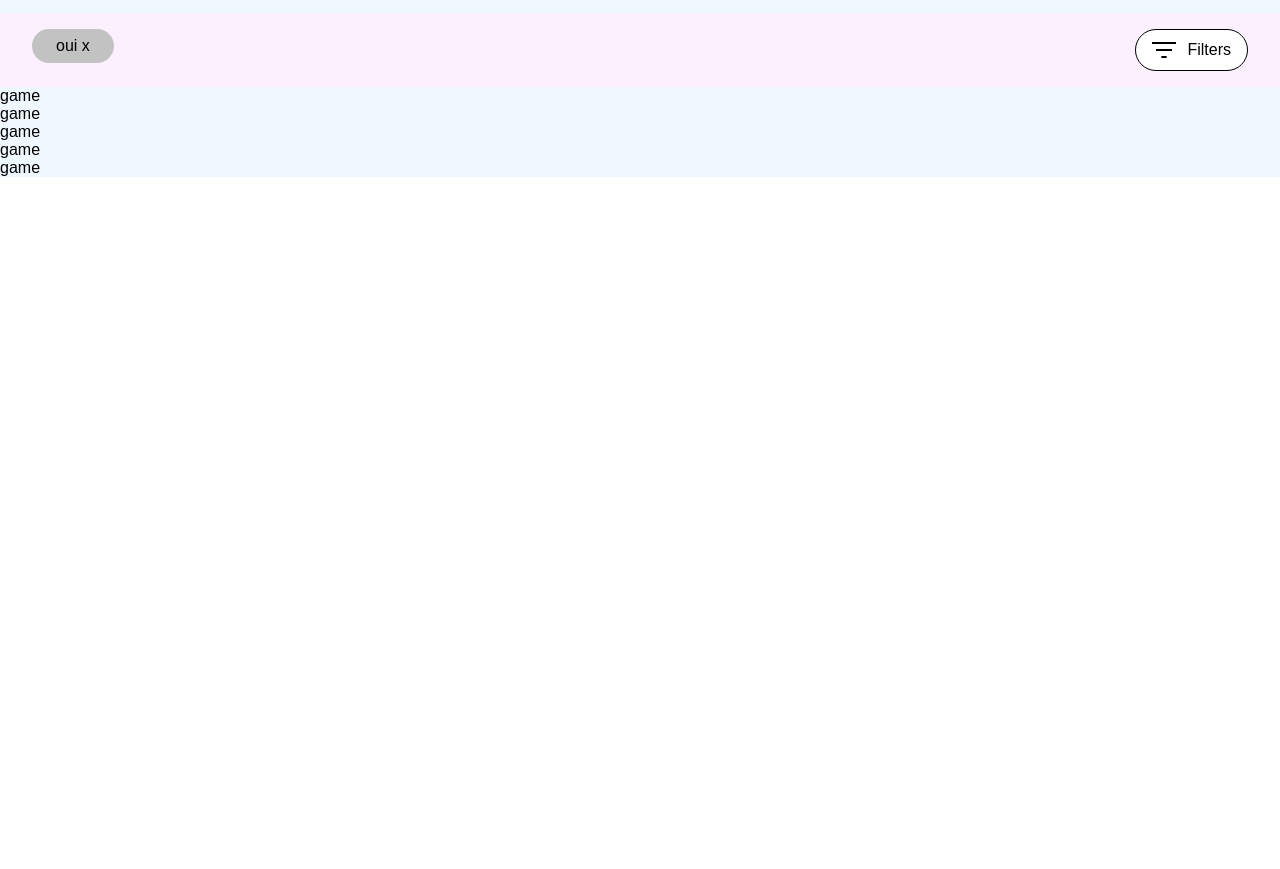
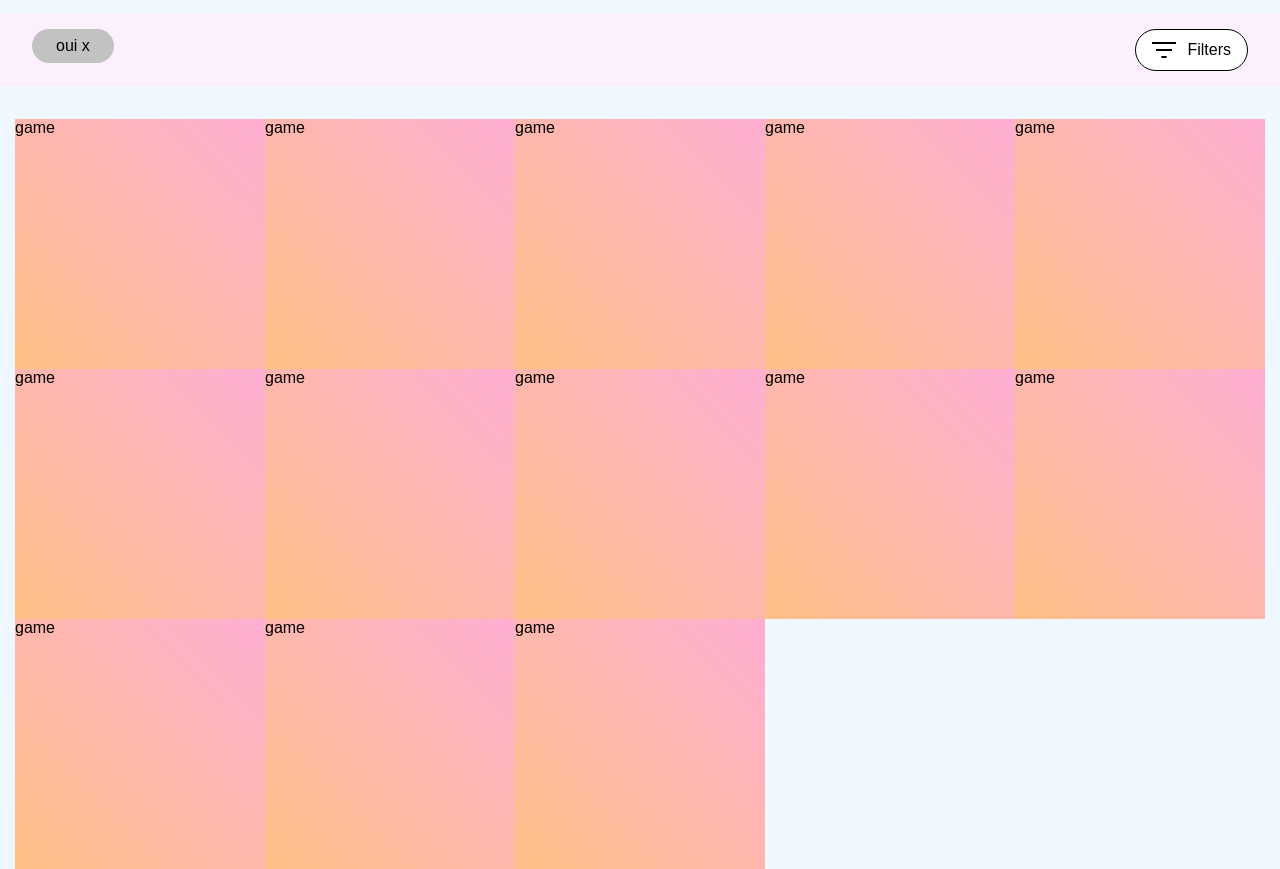
Before and after one commit to stoolwitch/my-videogames, a plain HTML site: page index2.html in a window 1280 px wide. Shown: the part 56-925 px from the top of the page. Before the commit the page ends 800 px from the top, so only its background shows below. Drawn offline with Linux system fonts and the light colour scheme.

Commit message:
minor temporary visual changes

```diff
--- a/index2.html
+++ b/index2.html
@@ -39,6 +39,30 @@
         <article class="game">
             game
         </article>
+        <article class="game">
+            game
+        </article>
+        <article class="game">
+            game
+        </article>
+        <article class="game">
+            game
+        </article>
+        <article class="game">
+            game
+        </article>
+        <article class="game">
+            game
+        </article>
+        <article class="game">
+            game
+        </article>
+        <article class="game">
+            game
+        </article>
+        <article class="game">
+            game
+        </article>
     </section>
     <nav id="filters">
         <button id="filterGenderButton" class="filterButton" onclick="expandCategory(event)"><p>Genders</p> <img src="media/svg/icons/expand_more.svg" alt=""></button>
--- a/style/style2.scss
+++ b/style/style2.scss
@@ -12,6 +12,7 @@
 body {
     display: grid;
     grid-template-columns: 2fr 1fr;
+    width: 100vw;
 }
 
 header {
@@ -78,6 +79,16 @@ header {
     grid-column-start: 1;
     grid-column-end: 3;
     background-color: aliceblue;
+    height: auto;
+    padding-top: 2rem;
+    display: grid;
+    grid-template-columns: repeat(auto-fit, minmax(250px, max-content));
+    justify-content: center;
+    .game {
+        width: 250px;
+        height: 250px;
+        background-image: linear-gradient(45deg, rgb(255, 193, 134), rgb(255, 174, 211));
+    }
 }
 
 #filters {
@@ -86,6 +97,7 @@ header {
     background-color: rgb(240, 255, 244);
     display: none;
     padding: 2rem;
+    height: auto;
     .filterButton {
         all: unset;
         cursor: pointer;
```
Also changed, not shown: style/style2.css.
